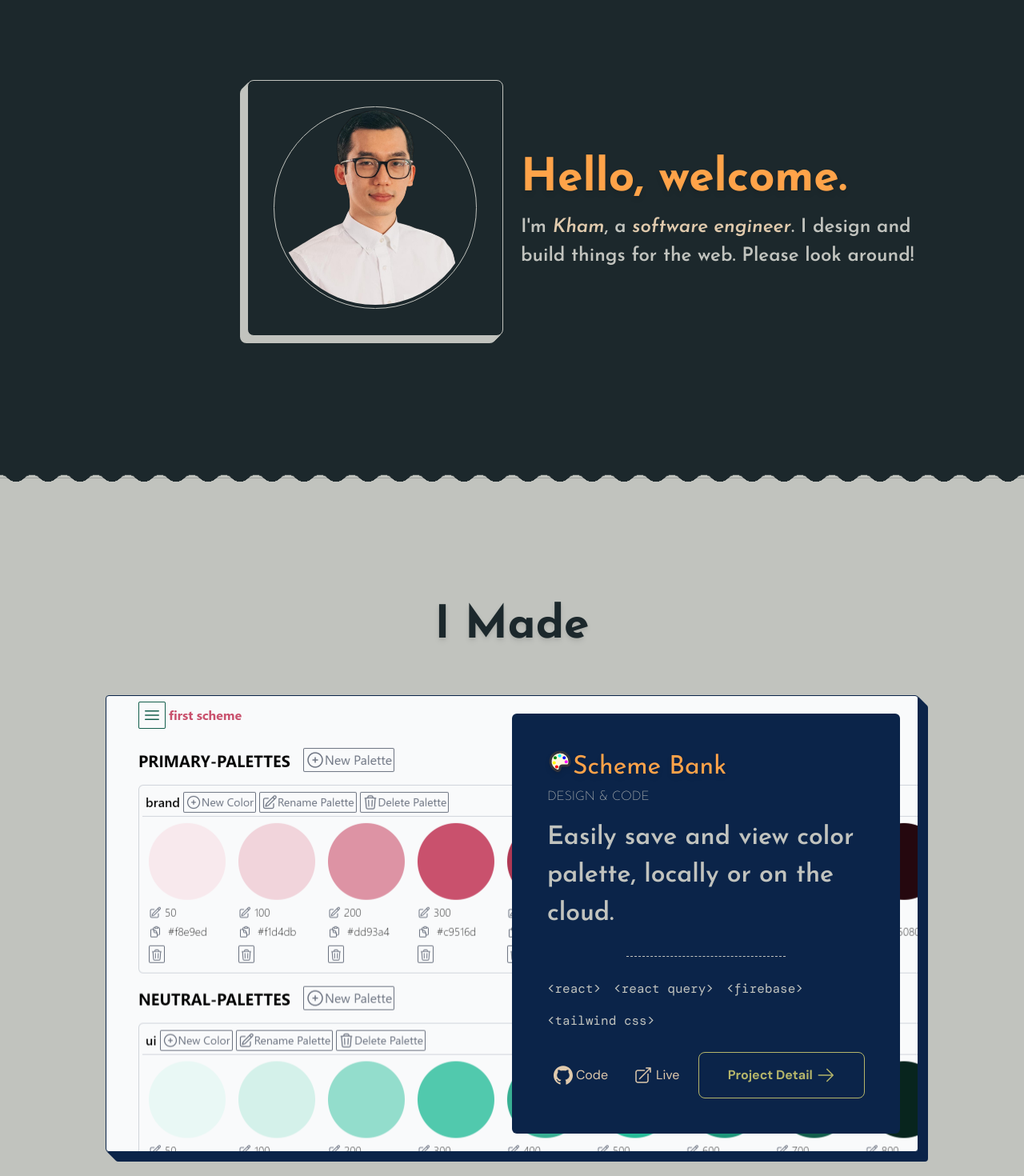
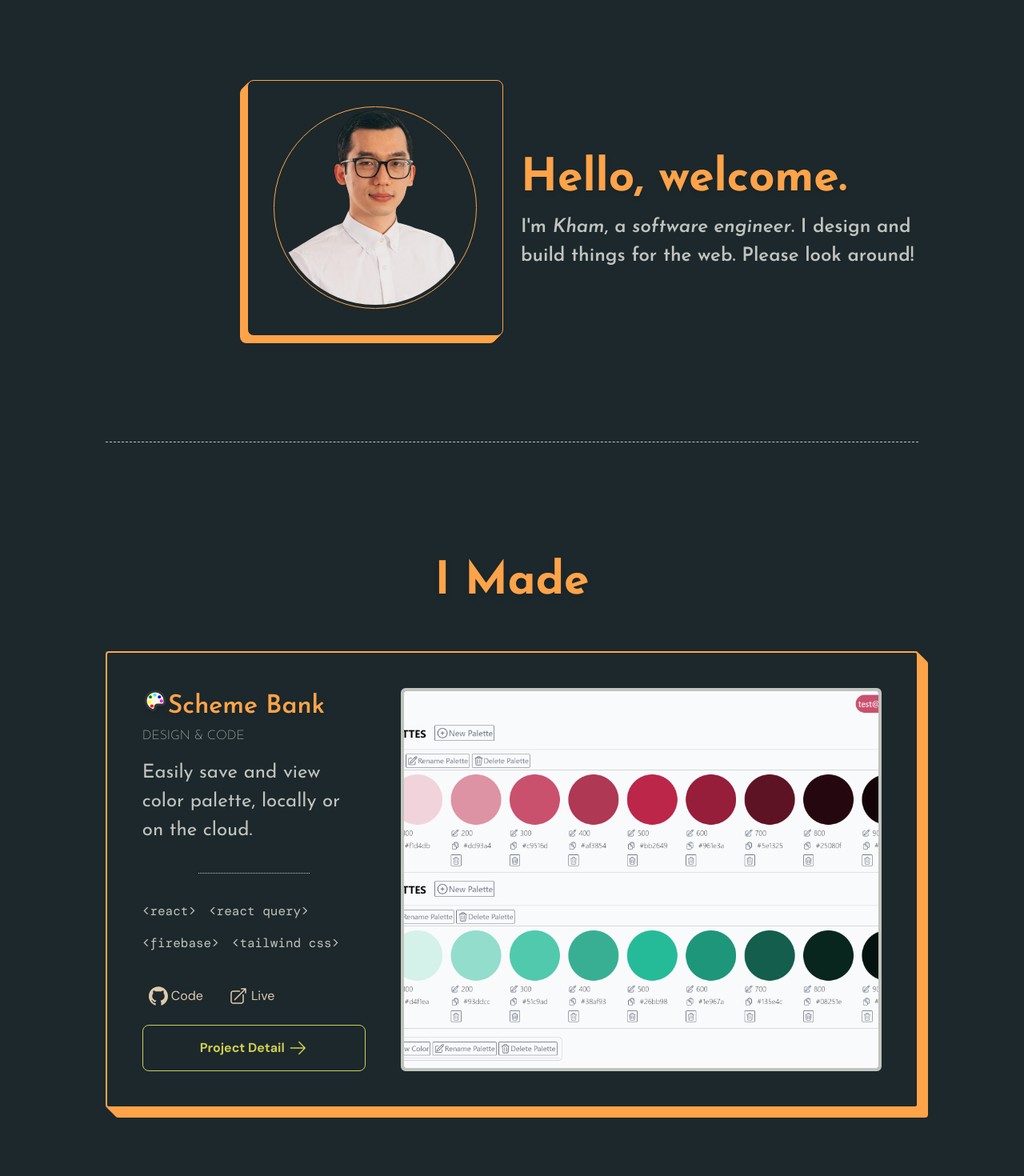
Before and after one commit to KhamEn/portfolio-site, a React (Vite) app: page / in a window 1280 px wide. Shown: the part 160-1630 px from the top of the page at 80% size. Built offline with nearby package versions, Linux system fonts and the light colour scheme; a web font is replaced by a local one.

Commit message:
Redesign the site

```diff
--- a/index.css
+++ b/index.css
@@ -4,8 +4,8 @@
 
 @layer base {
   body {
-    @apply text-dark-shade;
-    @apply bg-light-shade;
+    @apply bg-dark-shade;
+    @apply text-light-shade;
     @apply text-fluid-0;
   }
 
--- a/src/App.jsx
+++ b/src/App.jsx
@@ -4,16 +4,16 @@ import { Projects } from "./components/Projects";
 
 function App() {
   return (
-    <div>
-      <div className="bg-dark-shade text-light-shade wavy-border-bottom">
-        <div className="max-w-screen-xl mx-auto px-fluid-s-xl">
-          <Navbar />
-          <div className=" py-fluid-s-xl">
-            <LandingPage />
-          </div>
-        </div>
+    <div className="max-w-screen-xl mx-auto px-fluid-s-xl">
+      <Navbar />
+
+      <div className=" my-fluid-s-xl">
+        <LandingPage />
       </div>
-      <div className="max-w-screen-xl mx-auto px-fluid-s-xl my-fluid-s-xl">
+
+      <hr className="border-dashed" />
+
+      <div className=" my-fluid-s-xl">
         <Projects />
       </div>
     </div>
--- a/src/components/LandingPage.jsx
+++ b/src/components/LandingPage.jsx
@@ -2,9 +2,9 @@ import profileImageURL from "../assets/profile-picture.png";
 
 export const LandingPage = () => {
   return (
-    <section className="grid justify-center md:grid-cols-2 gap-fluid-s pb-14">
+    <section className="grid justify-center md:grid-cols-2 gap-fluid-s">
       <div className="flex items-center justify-center md:justify-end">
-        <div className="w-full h-auto max-w-xs p-8 border rounded-lg aspect-square shadow-3d-md-tr md:shadow-3d-lg-bl">
+        <div className="w-full h-auto max-w-xs p-8 border rounded-lg aspect-square tablet:shadow-3d-md-tr md:shadow-3d-lg-bl text-brand">
           <img
             src={profileImageURL}
             alt=""
@@ -12,12 +12,11 @@ export const LandingPage = () => {
           />
         </div>
       </div>
-      <div className="flex flex-col items-start justify-center">
+      <div className="flex flex-col items-center md:items-start md:justify-center">
         <h2 className="text-center text-brand">Hello, welcome.</h2>
         <p className="font-semibold">
-          I'm <em className="text-light-accent">Kham</em>, a{" "}
-          <em className=" text-light-accent">software engineer</em>. I design
-          and build things for the web. Please look around!
+          I'm <em>Kham</em>, a <em>software engineer</em>. I design and build
+          things for the web. Please look around!
         </p>
       </div>
     </section>
--- a/src/components/Projects.jsx
+++ b/src/components/Projects.jsx
@@ -1,25 +1,25 @@
 import schemeBankLogomarkUrl from "../assets/projects/scheme-bank-logomark.svg";
+import schemeBankDesktopImgURL from "../assets/projects/scheme-bank-desktop-16-9.png";
 
 export const Projects = () => {
   return (
-    <section className="text-light-shade">
-      <h2 className="text-center text-dark-shade my-fluid-m-lg">I Made</h2>
+    <section>
+      <h2 className="text-center text-brand my-fluid-m-lg">I Made</h2>
 
-      <article className="w-full border md:grid md:grid-cols-2 p-fluid-s rounded md:aspect-video shadow-3d-xl-br  shadow-second-dark-shade border-second-dark-shade bg-[url('../src/assets/projects/scheme-bank-desktop-16-9.png')]">
-        <div className="h-full duration-300 rounded-md md:col-start-2 p-fluid-m-lg bg-second-dark-shade hover:shadow-brand hover:shadow-md shadow-second-dark-shade ">
-          <div className="flex flex-col justify-between h-full gap-4">
+      <article className="w-full border-2 rounded shadow-3d-md-b md:grid md:grid-cols-3 p-fluid-m-lg md:aspect-video tablet:shadow-3d-lg-bl md:shadow-brand md:shadow-3d-xl-br tablet:shadow-brand shadow-brand border-brand md:gap-fluid-m-lg">
+        <div className="flex flex-col justify-between h-full gap-fluid-2xs-s">
           <div>
-              <h3 className="flex items-start text-brand">
+            <h3 className="flex items-start font-semibold text-brand">
               <img src={schemeBankLogomarkUrl} alt="" />
               <div>Scheme Bank</div>
             </h3>
             <div className="font-extralight -text-fluid-1">DESIGN & CODE</div>
-              <p className="mt-4 font-semibold text-fluid-1">
+            <p className="mt-4">
               Easily save and view color palette, locally or on the cloud.
             </p>
           </div>
 
-            <hr className="w-1/2 mx-auto border-dashed border-shade-shade"></hr>
+          <hr className="w-1/2 mx-auto border-dotted border-shade-shade"></hr>
 
           <ul className="flex flex-wrap gap-4 font-mono -text-fluid-1">
             <li>{"<react>"}</li>
@@ -100,7 +100,12 @@ export const Projects = () => {
             </a>
           </div>
         </div>
-        </div>
+
+        <img
+          src={schemeBankDesktopImgURL}
+          className="object-cover h-full col-start-2 col-end-4 border-4 rounded-md border-light-shade mt-fluid-m-lg md:mt-0"
+          alt="screenshot"
+        />
       </article>
 
       <hr className="w-1/2 mx-auto my-16 border-dark-shade"></hr>
--- a/tailwind.config.cjs
+++ b/tailwind.config.cjs
@@ -13,30 +13,17 @@ module.exports = {
       "light-shade": "#c1c3be",
       "light-accent": "#E0CAAD",
       brand: "#ffa349",
-      "dark-accent": "#B5B56A",
+      "dark-accent": "#cece51",
       "dark-shade": "#1c282c",
       external: "#64bfc9",
-      "second-dark-shade": "#0b2449",
+      "second-dark-shade": "#314157",
       ring: "#ff86e8",
     },
 
     extend: {
-      fontSize: {
-        "-fluid-1": "clamp(0.94rem, calc(0.88rem + 0.31vw), 1.00rem)",
-        "fluid-0": "clamp(1.13rem, calc(1.00rem + 0.63vw), 1.60rem)",
-        "fluid-1": "clamp(1.35rem, calc(1.13rem + 1.08vw), 2.00rem)",
-        "fluid-2": "clamp(1.62rem, calc(1.27rem + 1.74vw), 2.67rem)",
-        "fluid-3": "clamp(1.94rem, calc(1.41rem + 2.68vw), 3.55rem)",
-        "fluid-4": "clamp(2.33rem, calc(1.53rem + 4.01vw), 4.74rem)",
-        "fluid-5": "clamp(2.80rem, calc(1.63rem + 5.86vw), 6.31rem)",
-      },
-      spacing: {
-        "fluid-2xs": "clamp(0.50rem, calc(0.44rem + 0.31vw), 0.69rem)",
-        "fluid-xs": "clamp(0.75rem, calc(0.65rem + 0.52vw), 1.06rem)",
-        "fluid-s": "clamp(1.00rem, calc(0.88rem + 0.63vw), 1.38rem)",
-        "fluid-s-xl": "clamp(1.00rem, calc(-1.42rem + 12.08vw), 8.25rem)",
-        "fluid-2xs-s": "clamp(0.50rem, calc(-0.02rem + 2.60vw), 2.06rem)",
-        "fluid-m-lg": "clamp(1.50rem, calc(1.08rem + 2.08vw), 2.75rem)",
+      backgroundImage: {
+        "project-scheme-bank":
+          "url('../assets/projects/scheme-bank-desktop.png')",
       },
       boxShadow: {
         "3d-xl-br":
@@ -51,13 +38,31 @@ module.exports = {
           "1px -1px 0px,2px -2px 0px,3px -3px 0px,4px -4px 0px,5px -5px 0px",
         "3d-md-br":
           "1px 1px 0px,2px 2px 0px,3px 3px 0px,4px 4px 0px,5px 5px 0px",
+        "3d-md-b":
+          "0px 1px 0px,0px 2px 0px,0px 3px 0px,0px 4px 0px,0px 5px 0px",
         "3d-sm-bl": "-1px 1px 0px,-2px 2px 0px,-3px 3px 0px,-4px 4px 0px",
         "3d-sm-tr": "1px -1px 0px,2px -2px 0px,3px -3px 0px",
         "plane-br": "9px 9px 0px",
       },
-      backgroundImage: {
-        "project-scheme-bank":
-          "url('../assets/projects/scheme-bank-desktop.png')",
+      fontSize: {
+        "-fluid-1": "clamp(0.94rem, calc(0.88rem + 0.31vw), 1.00rem)",
+        "fluid-0": "clamp(1.13rem, calc(1.00rem + 0.63vw), 1.60rem)",
+        "fluid-1": "clamp(1.35rem, calc(1.13rem + 1.08vw), 2.00rem)",
+        "fluid-2": "clamp(1.62rem, calc(1.27rem + 1.74vw), 2.67rem)",
+        "fluid-3": "clamp(1.94rem, calc(1.41rem + 2.68vw), 3.55rem)",
+        "fluid-4": "clamp(2.33rem, calc(1.53rem + 4.01vw), 4.74rem)",
+        "fluid-5": "clamp(2.80rem, calc(1.63rem + 5.86vw), 6.31rem)",
+      },
+      screens: {
+        tablet: "530px",
+      },
+      spacing: {
+        "fluid-2xs": "clamp(0.50rem, calc(0.44rem + 0.31vw), 0.69rem)",
+        "fluid-xs": "clamp(0.75rem, calc(0.65rem + 0.52vw), 1.06rem)",
+        "fluid-s": "clamp(1.00rem, calc(0.88rem + 0.63vw), 1.38rem)",
+        "fluid-s-xl": "clamp(1.00rem, calc(-1.42rem + 12.08vw), 8.25rem)",
+        "fluid-2xs-s": "clamp(0.50rem, calc(-0.02rem + 2.60vw), 2.06rem)",
+        "fluid-m-lg": "clamp(1.50rem, calc(1.08rem + 2.08vw), 2.75rem)",
       },
     },
   },
```
Lines whose indentation alone changed are shown as unchanged.
